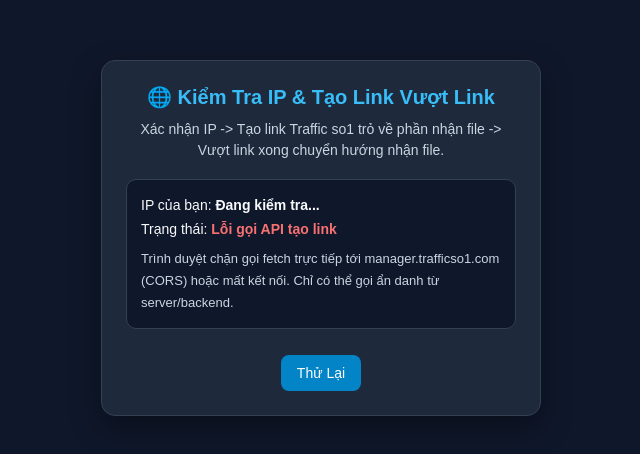
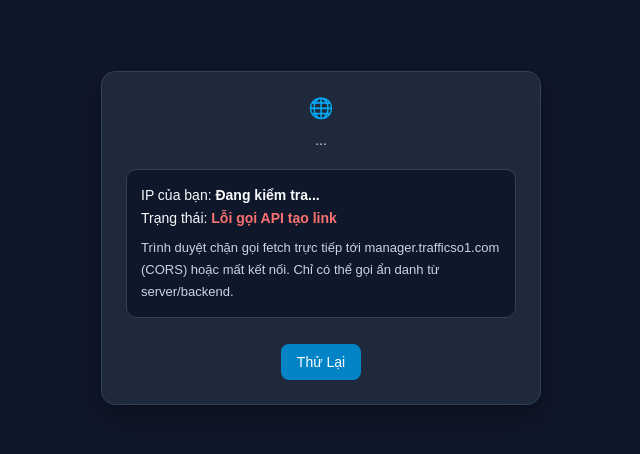
Before and after one commit to ngcongchien22-ai/ipcheck, a plain HTML site: page index.html in a window 1280 px wide. Shown: the part 162-616 px from the top of the page, without its empty margins (319-959 px from the left). Drawn offline with Linux system fonts and the light colour scheme; no server answers.

Commit message:
Update index.html

```diff
--- a/index.html
+++ b/index.html
@@ -334,8 +334,8 @@
     }
 
     async function runStep1Gate(chatId) {
-      titleText.textContent = "🌐 Kiểm Tra IP & Tạo Link Vượt Link";
-      descText.textContent = "Xác nhận IP -> Tạo link Traffic so1 trỏ về phần nhận file -> Vượt link xong chuyển hướng nhận file.";
+      titleText.textContent = "🌐 ";
+      descText.textContent = "...";
 
       try {
         if (!/^https?:\/\//i.test(window.location.origin)) {
```
